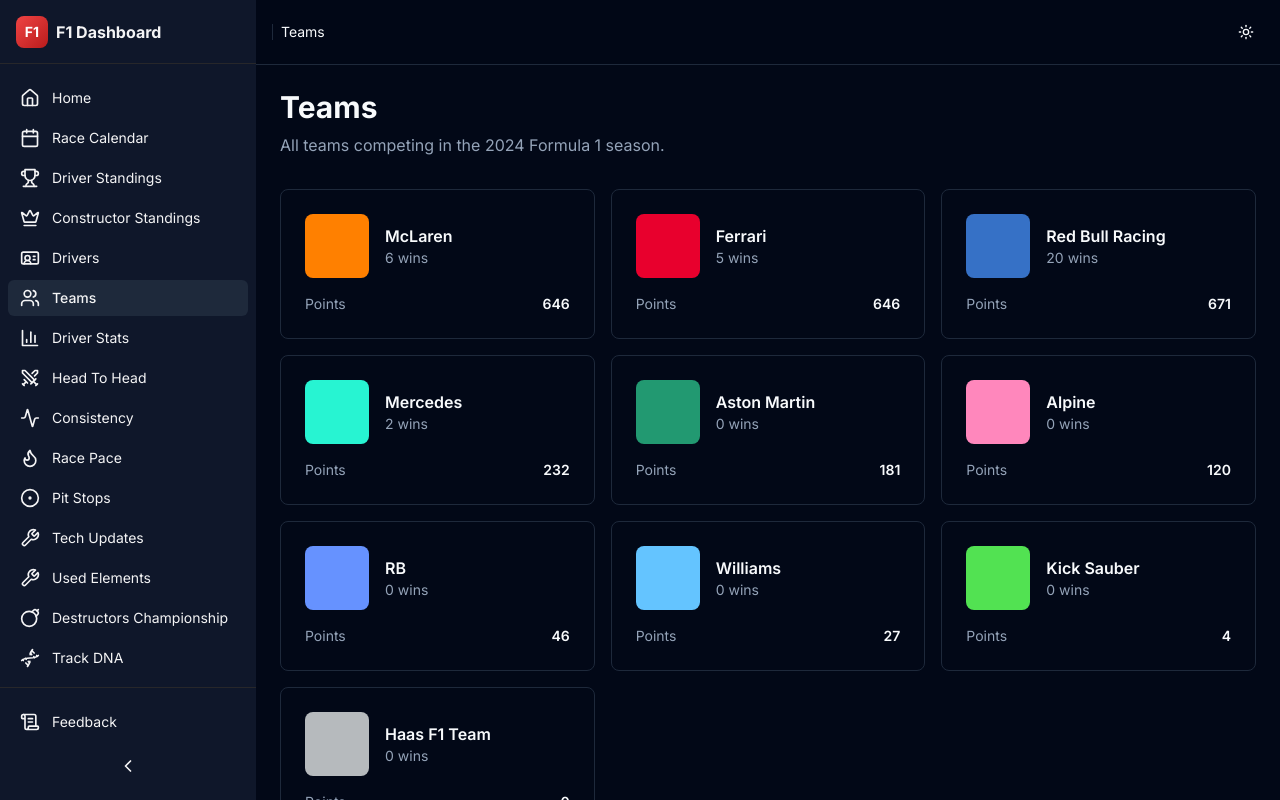
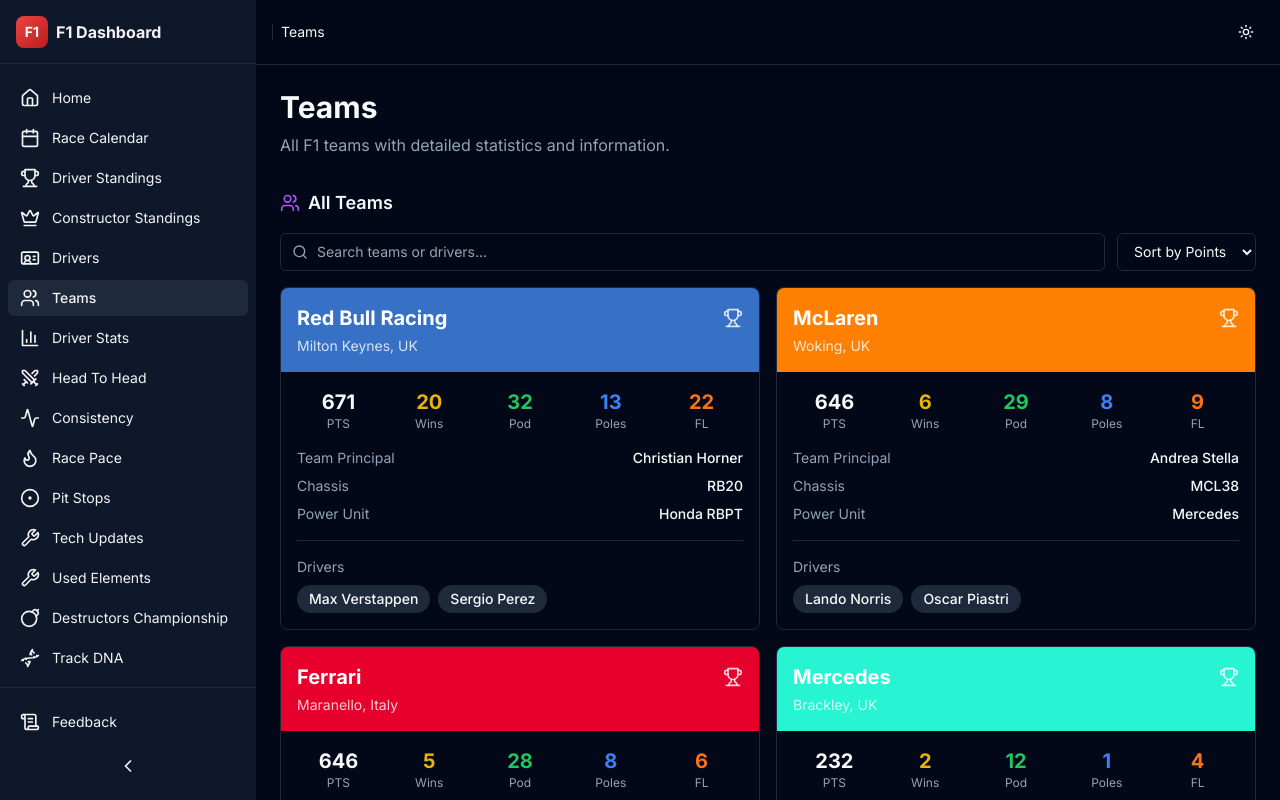
Before and after one commit to joanvalls1998-ui/f1-dashboard-clone, a Next.js app: page /teams in a window 1280 px wide. Shown: the top 800 px of the page. Built offline with nearby package versions, Linux system fonts and the light colour scheme.

Commit message:
Add TeamsList component with full team stats and driver info

```diff
--- a/src/app/teams/page.tsx
+++ b/src/app/teams/page.tsx
@@ -1,45 +1,15 @@
-import { Users } from "lucide-react";
-import { mockConstructorStandings2024 } from "@/lib/api";
+import { TeamsList } from "@/components/TeamsList";
 
 export default function TeamsPage() {
-  const teams = mockConstructorStandings2024;
-
   return (
     <div className="space-y-8">
       <div>
         <h1 className="text-3xl font-bold mb-2">Teams</h1>
         <p className="text-muted-foreground">
-          All teams competing in the 2024 Formula 1 season.
+          All F1 teams with detailed statistics and information.
         </p>
       </div>
-
-      <div className="grid grid-cols-1 md:grid-cols-2 lg:grid-cols-3 gap-4">
-        {teams.map((team) => (
-          <div
-            key={team.team_name}
-            className="rounded-lg border bg-card p-6 hover:shadow-md transition-shadow"
-          >
-            <div className="flex items-center gap-4">
-              <div
-                className="w-16 h-16 rounded-lg"
-                style={{ backgroundColor: `#${team.team_colour}` }}
-              />
-              <div>
-                <h3 className="font-semibold">{team.team_name}</h3>
-                <p className="text-sm text-muted-foreground">
-                  {team.wins} {team.wins === 1 ? "win" : "wins"}
-                </p>
-              </div>
-            </div>
-            <div className="mt-4">
-              <div className="flex justify-between text-sm">
-                <span className="text-muted-foreground">Points</span>
-                <span className="font-semibold">{team.points}</span>
-              </div>
-            </div>
-          </div>
-        ))}
-      </div>
+      <TeamsList />
     </div>
   );
 }
--- /dev/null
+++ b/src/components/TeamsList.tsx
@@ -0,0 +1,299 @@
+"use client";
+
+import { useState } from "react";
+import { Users, Search, Trophy } from "lucide-react";
+
+interface Team {
+  name: string;
+  teamColor: string;
+  base: string;
+  teamChief: string;
+  chassis: string;
+  powerUnit: string;
+  drivers: string[];
+  points: number;
+  wins: number;
+  podiums: number;
+  poles: number;
+  fastestLaps: number;
+}
+
+const teams: Team[] = [
+  {
+    name: "Red Bull Racing",
+    teamColor: "3671c6",
+    base: "Milton Keynes, UK",
+    teamChief: "Christian Horner",
+    chassis: "RB20",
+    powerUnit: "Honda RBPT",
+    drivers: ["Max Verstappen", "Sergio Perez"],
+    points: 671,
+    wins: 20,
+    podiums: 32,
+    poles: 13,
+    fastestLaps: 22,
+  },
+  {
+    name: "McLaren",
+    teamColor: "ff8000",
+    base: "Woking, UK",
+    teamChief: "Andrea Stella",
+    chassis: "MCL38",
+    powerUnit: "Mercedes",
+    drivers: ["Lando Norris", "Oscar Piastri"],
+    points: 646,
+    wins: 6,
+    podiums: 29,
+    poles: 8,
+    fastestLaps: 9,
+  },
+  {
+    name: "Ferrari",
+    teamColor: "e8002d",
+    base: "Maranello, Italy",
+    teamChief: "Frédéric Vasseur",
+    chassis: "SF-24",
+    powerUnit: "Ferrari",
+    drivers: ["Charles Leclerc", "Carlos Sainz"],
+    points: 646,
+    wins: 5,
+    podiums: 28,
+    poles: 8,
+    fastestLaps: 6,
+  },
+  {
+    name: "Mercedes",
+    teamColor: "27f4d2",
+    base: "Brackley, UK",
+    teamChief: "Toto Wolff",
+    chassis: "W15",
+    powerUnit: "Mercedes",
+    drivers: ["Lewis Hamilton", "George Russell"],
+    points: 232,
+    wins: 2,
+    podiums: 12,
+    poles: 1,
+    fastestLaps: 4,
+  },
+  {
+    name: "Aston Martin",
+    teamColor: "229971",
+    base: "Silverstone, UK",
+    teamChief: "Mike Krack",
+    chassis: "AMR24",
+    powerUnit: "Mercedes",
+    drivers: ["Fernando Alonso", "Lance Stroll"],
+    points: 181,
+    wins: 0,
+    podiums: 8,
+    poles: 0,
+    fastestLaps: 2,
+  },
+  {
+    name: "Alpine",
+    teamColor: "ff87bc",
+    base: "Enstone, UK",
+    teamChief: "Bruno Famin",
+    chassis: "A524",
+    powerUnit: "Renault",
+    drivers: ["Esteban Ocon", "Pierre Gasly"],
+    points: 120,
+    wins: 0,
+    podiums: 2,
+    poles: 0,
+    fastestLaps: 1,
+  },
+  {
+    name: "RB",
+    teamColor: "6692ff",
+    base: "Faenza, Italy",
+    teamChief: "Laurent Mekies",
+    chassis: "VCARB 01",
+    powerUnit: "Honda RBPT",
+    drivers: ["Yuki Tsunoda", "Daniel Ricciardo"],
+    points: 46,
+    wins: 0,
+    podiums: 0,
+    poles: 0,
+    fastestLaps: 1,
+  },
+  {
+    name: "Williams",
+    teamColor: "64c4ff",
+    base: "Grove, UK",
+    teamChief: "James Vowles",
+    chassis: "FW46",
+    powerUnit: "Mercedes",
+    drivers: ["Alex Albon", "Logan Sargeant"],
+    points: 27,
+    wins: 0,
+    podiums: 1,
+    poles: 0,
+    fastestLaps: 0,
+  },
+  {
+    name: "Kick Sauber",
+    teamColor: "52e252",
+    base: "Hinwil, Switzerland",
+    teamChief: "Alessandro Alunni Bravi",
+    chassis: "C44",
+    powerUnit: "Ferrari",
+    drivers: ["Valtteri Bottas", "Zhou Guanyu"],
+    points: 4,
+    wins: 0,
+    podiums: 0,
+    poles: 0,
+    fastestLaps: 0,
+  },
+  {
+    name: "Haas F1 Team",
+    teamColor: "b6babd",
+    base: "Kannapolis, USA",
+    teamChief: "Ayao Komatsu",
+    chassis: "VF-24",
+    powerUnit: "Ferrari",
+    drivers: ["Nico Hulkenberg", "Kevin Magnussen"],
+    points: 0,
+    wins: 0,
+    podiums: 0,
+    poles: 0,
+    fastestLaps: 0,
+  },
+];
+
+export function TeamsList() {
+  const [search, setSearch] = useState("");
+  const [sortBy, setSortBy] = useState<"points" | "wins" | "name">("points");
+
+  const filteredTeams = teams
+    .filter(team => {
+      const matchesSearch = search === "" ||
+        team.name.toLowerCase().includes(search.toLowerCase()) ||
+        team.drivers.some(d => d.toLowerCase().includes(search.toLowerCase()));
+      return matchesSearch;
+    })
+    .sort((a, b) => {
+      if (sortBy === "points") return b.points - a.points;
+      if (sortBy === "wins") return b.wins - a.wins;
+      return a.name.localeCompare(b.name);
+    });
+
+  return (
+    <div className="space-y-4">
+      <div className="flex items-center gap-2">
+        <Users className="w-5 h-5 text-purple-500" />
+        <h2 className="text-lg font-semibold">All Teams</h2>
+      </div>
+
+      {/* Filters */}
+      <div className="flex flex-wrap gap-3">
+        <div className="relative flex-1 min-w-[200px]">
+          <Search className="absolute left-3 top-1/2 -translate-y-1/2 w-4 h-4 text-muted-foreground" />
+          <input
+            type="text"
+            placeholder="Search teams or drivers..."
+            value={search}
+            onChange={(e) => setSearch(e.target.value)}
+            className="w-full pl-9 pr-3 py-2 rounded-md border bg-background text-sm"
+          />
+        </div>
+
+        <select
+          value={sortBy}
+          onChange={(e) => setSortBy(e.target.value as typeof sortBy)}
+          className="px-3 py-2 rounded-md border bg-background text-sm"
+        >
+          <option value="points">Sort by Points</option>
+          <option value="wins">Sort by Wins</option>
+          <option value="name">Sort by Name</option>
+        </select>
+      </div>
+
+      {/* Team grid */}
+      <div className="grid grid-cols-1 lg:grid-cols-2 gap-4">
+        {filteredTeams.map((team) => (
+          <div
+            key={team.name}
+            className="rounded-lg border bg-card overflow-hidden hover:shadow-md transition-shadow"
+          >
+            {/* Header with team color */}
+            <div
+              className="p-4"
+              style={{ backgroundColor: `#${team.teamColor}` }}
+            >
+              <div className="flex items-center justify-between">
+                <h3 className="text-xl font-bold text-white">{team.name}</h3>
+                <Trophy className="w-5 h-5 text-white/80" />
+              </div>
+              <p className="text-white/80 text-sm mt-1">{team.base}</p>
+            </div>
+
+            {/* Stats */}
+            <div className="p-4">
+              {/* Key stats */}
+              <div className="grid grid-cols-5 gap-2 mb-4">
+                <div className="text-center">
+                  <div className="text-xl font-bold">{team.points}</div>
+                  <div className="text-xs text-muted-foreground">PTS</div>
+                </div>
+                <div className="text-center">
+                  <div className="text-xl font-bold text-yellow-500">{team.wins}</div>
+                  <div className="text-xs text-muted-foreground">Wins</div>
+                </div>
+                <div className="text-center">
+                  <div className="text-xl font-bold text-green-500">{team.podiums}</div>
+                  <div className="text-xs text-muted-foreground">Pod</div>
+                </div>
+                <div className="text-center">
+                  <div className="text-xl font-bold text-blue-500">{team.poles}</div>
+                  <div className="text-xs text-muted-foreground">Poles</div>
+                </div>
+                <div className="text-center">
+                  <div className="text-xl font-bold text-orange-500">{team.fastestLaps}</div>
+                  <div className="text-xs text-muted-foreground">FL</div>
+                </div>
+              </div>
+
+              {/* Team details */}
+              <div className="space-y-2 text-sm">
+                <div className="flex justify-between">
+                  <span className="text-muted-foreground">Team Principal</span>
+                  <span className="font-medium">{team.teamChief}</span>
+                </div>
+                <div className="flex justify-between">
+                  <span className="text-muted-foreground">Chassis</span>
+                  <span className="font-medium">{team.chassis}</span>
+                </div>
+                <div className="flex justify-between">
+                  <span className="text-muted-foreground">Power Unit</span>
+                  <span className="font-medium">{team.powerUnit}</span>
+                </div>
+              </div>
+
+              {/* Drivers */}
+              <div className="mt-4 pt-4 border-t">
+                <div className="text-sm text-muted-foreground mb-2">Drivers</div>
+                <div className="flex gap-2">
+                  {team.drivers.map((driver) => (
+                    <span
+                      key={driver}
+                      className="px-3 py-1 rounded-full bg-muted text-sm font-medium"
+                    >
+                      {driver}
+                    </span>
+                  ))}
+                </div>
+              </div>
+            </div>
+          </div>
+        ))}
+      </div>
+
+      {filteredTeams.length === 0 && (
+        <div className="text-center py-8 text-muted-foreground">
+          No teams found matching your search.
+        </div>
+      )}
+    </div>
+  );
+}
```
